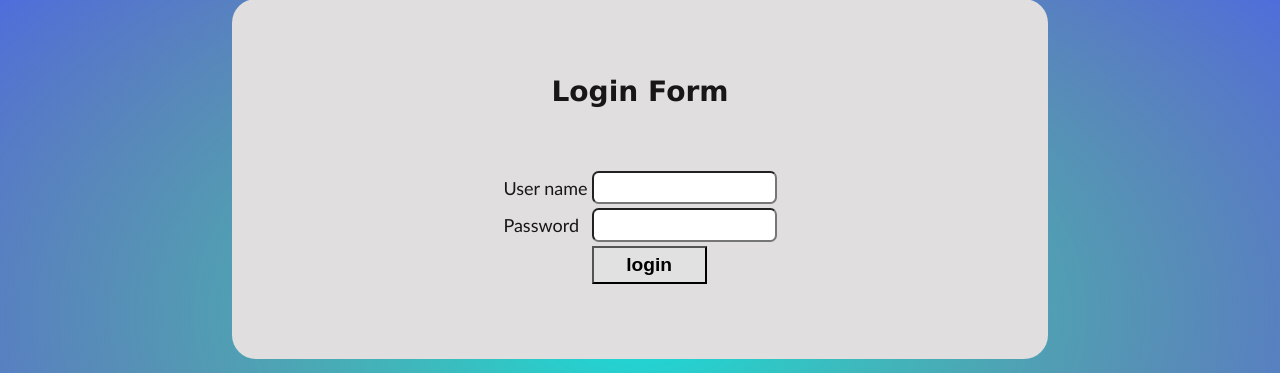
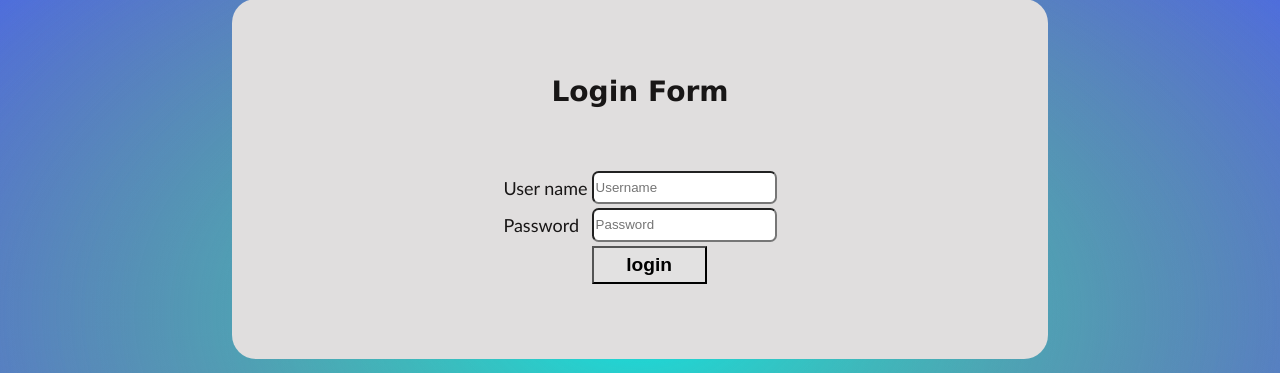
Before and after one commit to ahmedwelhakim/lms-quiz-project, a PHP site: page /login.php in a window 1280 px wide. Shown: the part 87-460 px from the top of the page. Run offline with PHP 8.4, Linux system fonts and the light colour scheme; some libraries are stand-ins or nearby versions.

Commit message:
add placeholder

```diff
--- a/login.php
+++ b/login.php
@@ -35,14 +35,14 @@
                         <tr>
                             <td><label>User name</label></td>
 
-                            <td><input type="text" id="user" name="user" class="text-box" required /></td>
+                            <td><input type="text" id="user" name="user" class="text-box" placeholder="Username" required /></td>
                         </tr>
                         <tr>
                             <td><label>Password</label></td>
 
 
                             <td>
-                                <input type="password" id="pass" name="password" class="text-box" required />
+                                <input type="password" id="pass" name="password" class="text-box" placeholder="Password" required />
                             </td>
                         </tr>
                         <tr>
--- a/registration.php
+++ b/registration.php
@@ -36,7 +36,7 @@
                                 <label>User name</label>
                             </td>
                             <td>
-                                <input type="text" id="user" name="user" class="text-box" required />
+                                <input type="text" id="user" name="user" class="text-box" placeholder="Username" required />
                             </td>
 
                         </tr>
@@ -45,7 +45,7 @@
                                 <label>Password</label>
                             </td>
                             <td>
-                                <input type="password" id="pass" name="password" class="text-box" required />
+                                <input type="password" id="pass" name="password" class="text-box" placeholder="Password" required />
 
 
                             </td>
```
